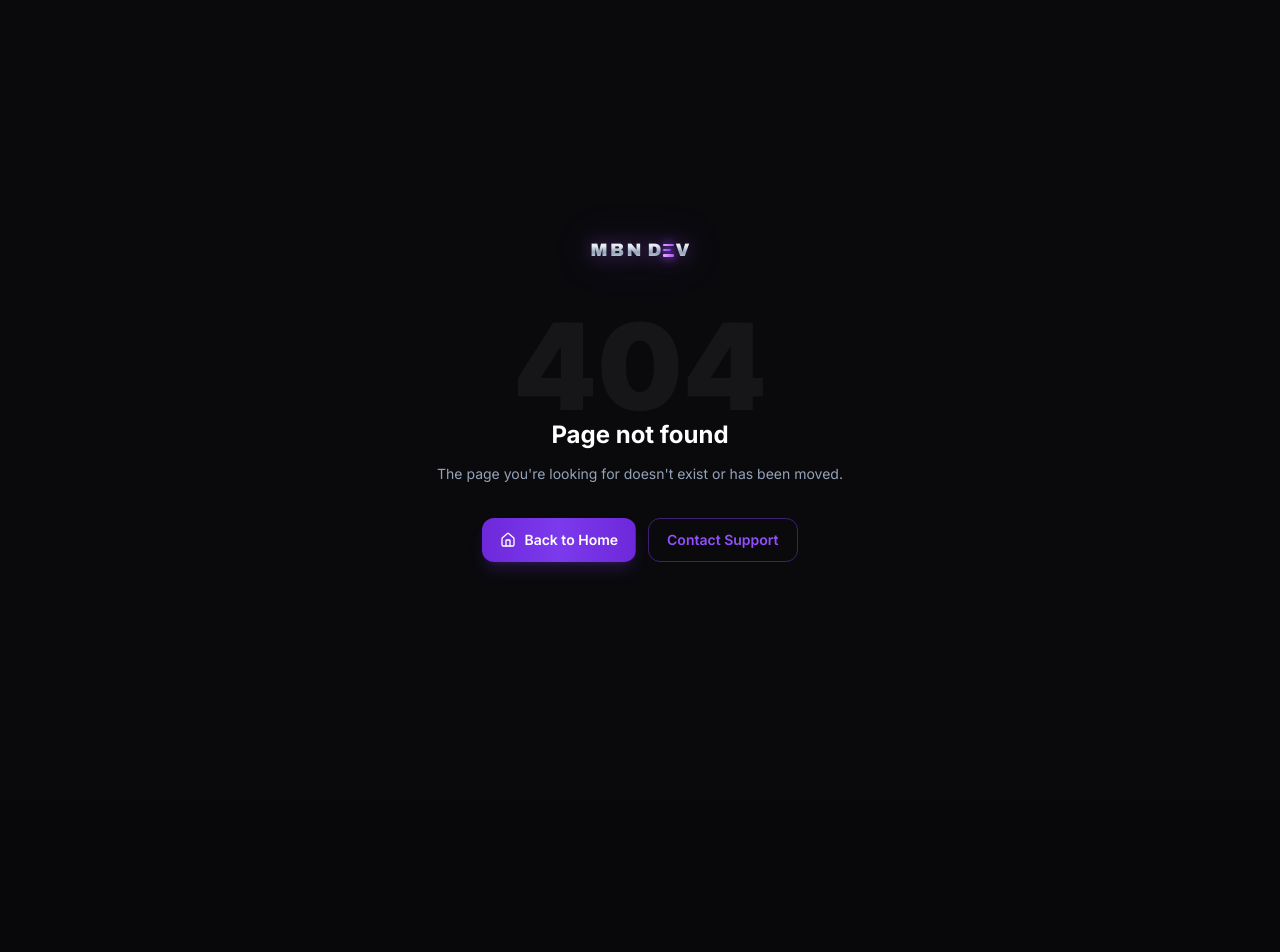
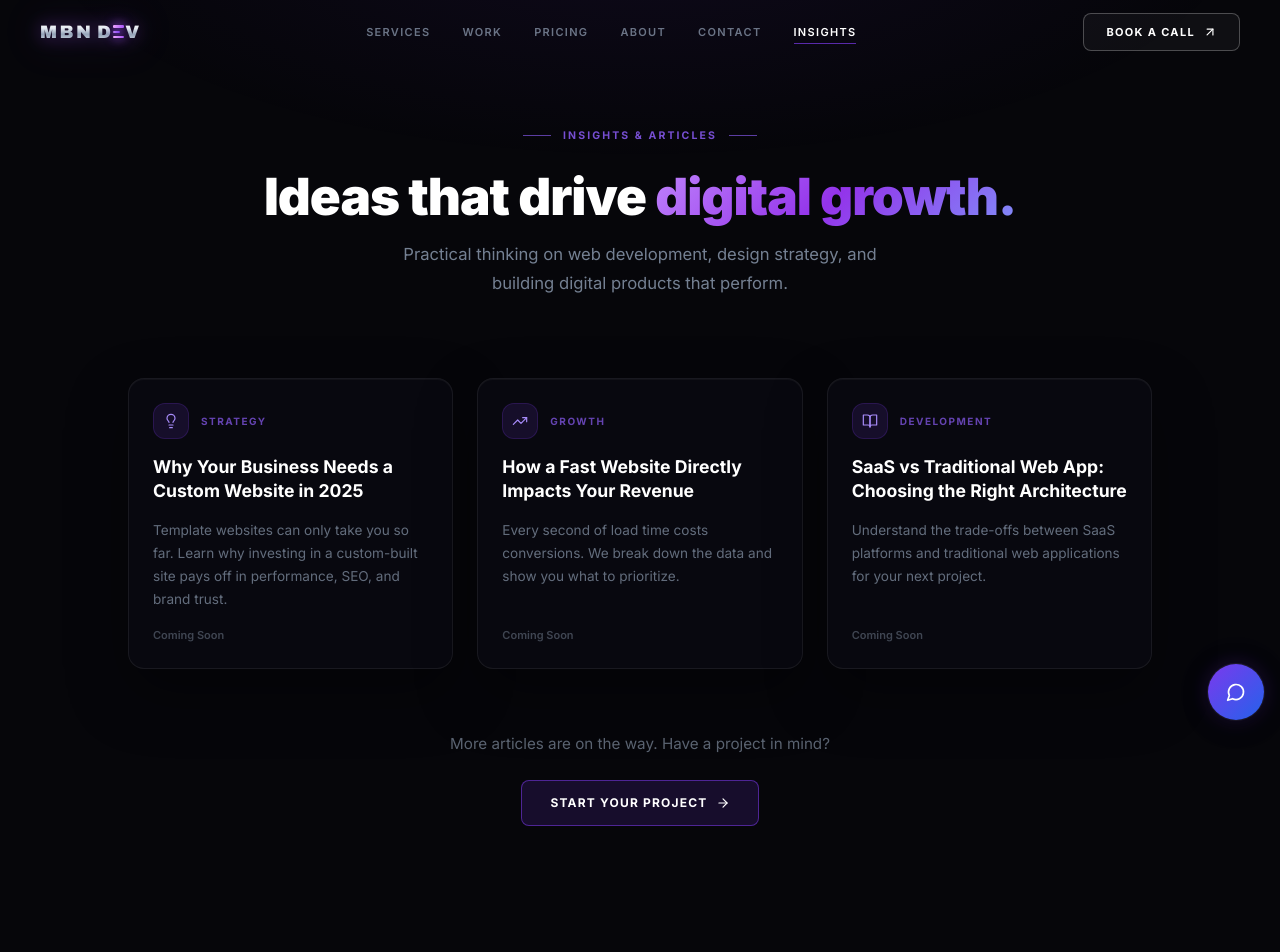
Before and after one commit to mounirbeni/mbndev, a Next.js app in the folder frontend/: page /insights in a window 1280 px wide. Before the commit this address had no page. Shown: the top 952 px of the page. Before the commit the page ends 800 px from the top, so only its background shows below. Built offline with nearby package versions, Linux system fonts and the light colour scheme.

Commit message:
Add insights page — was untracked and missing from deployment
Co-Authored-By: Claude Opus 4.6 <noreply@anthropic.com>

```diff
--- /dev/null
+++ b/frontend/src/app/insights/page.tsx
@@ -0,0 +1,203 @@
+'use client';
+
+import { motion } from 'framer-motion';
+import { BookOpen, Lightbulb, TrendingUp, ArrowRight } from 'lucide-react';
+import Link from 'next/link';
+import PublicLayout from '@/components/landing/PublicLayout';
+
+const ARTICLES = [
+  {
+    icon: Lightbulb,
+    tag: 'Strategy',
+    title: 'Why Your Business Needs a Custom Website in 2025',
+    excerpt: 'Template websites can only take you so far. Learn why investing in a custom-built site pays off in performance, SEO, and brand trust.',
+    date: 'Coming Soon',
+  },
+  {
+    icon: TrendingUp,
+    tag: 'Growth',
+    title: 'How a Fast Website Directly Impacts Your Revenue',
+    excerpt: 'Every second of load time costs conversions. We break down the data and show you what to prioritize.',
+    date: 'Coming Soon',
+  },
+  {
+    icon: BookOpen,
+    tag: 'Development',
+    title: 'SaaS vs Traditional Web App: Choosing the Right Architecture',
+    excerpt: 'Understand the trade-offs between SaaS platforms and traditional web applications for your next project.',
+    date: 'Coming Soon',
+  },
+];
+
+const cardStyle = {
+  background: 'rgba(10,10,16,0.88)',
+  border: '1px solid rgba(255,255,255,0.07)',
+  backdropFilter: 'blur(24px)',
+  WebkitBackdropFilter: 'blur(24px)',
+  boxShadow: '0 1px 0 rgba(255,255,255,0.04) inset, 0 24px 60px rgba(0,0,0,0.35)',
+};
+
+export default function InsightsPage() {
+  return (
+    <PublicLayout>
+      {/* Hero */}
+      <section className="relative pt-32 pb-20 px-6 sm:px-10 lg:px-14 xl:px-20">
+        <div className="max-w-4xl mx-auto text-center">
+          <motion.div
+            initial={{ opacity: 0, y: 16 }}
+            animate={{ opacity: 1, y: 0 }}
+            transition={{ duration: 0.7 }}
+            className="flex items-center justify-center gap-3 mb-6"
+          >
+            <div style={{ width: 28, height: 1, background: 'rgba(139,92,246,0.65)' }} />
+            <span style={{
+              fontSize: '10.5px', fontWeight: 700,
+              letterSpacing: '0.2em', textTransform: 'uppercase',
+              color: 'rgba(139,92,246,0.85)',
+            }}>
+              Insights & Articles
+            </span>
+            <div style={{ width: 28, height: 1, background: 'rgba(139,92,246,0.65)' }} />
+          </motion.div>
+
+          <motion.h1
+            initial={{ opacity: 0, y: 24 }}
+            animate={{ opacity: 1, y: 0 }}
+            transition={{ duration: 0.9, delay: 0.1 }}
+            style={{
+              fontSize: 'clamp(2rem, 4vw, 3.5rem)',
+              fontWeight: 900,
+              lineHeight: 1.1,
+              letterSpacing: '-0.02em',
+              color: '#fff',
+              marginBottom: 16,
+            }}
+          >
+            Ideas that drive{' '}
+            <span style={{
+              background: 'linear-gradient(135deg, #c084fc 0%, #9333ea 50%, #818cf8 100%)',
+              WebkitBackgroundClip: 'text',
+              WebkitTextFillColor: 'transparent',
+              backgroundClip: 'text',
+            }}>
+              digital growth.
+            </span>
+          </motion.h1>
+
+          <motion.p
+            initial={{ opacity: 0, y: 14 }}
+            animate={{ opacity: 1, y: 0 }}
+            transition={{ duration: 0.8, delay: 0.2 }}
+            style={{
+              fontSize: 'clamp(0.9rem, 1.3vw, 1.05rem)',
+              lineHeight: 1.75,
+              color: 'rgba(148,163,184,0.78)',
+              maxWidth: 520,
+              margin: '0 auto',
+            }}
+          >
+            Practical thinking on web development, design strategy, and building digital products that perform.
+          </motion.p>
+        </div>
+      </section>
+
+      {/* Articles Grid */}
+      <section className="px-6 sm:px-10 lg:px-14 xl:px-20 pb-32">
+        <div className="max-w-5xl mx-auto grid gap-6 md:grid-cols-3">
+          {ARTICLES.map((a, i) => {
+            const Icon = a.icon;
+            return (
+              <motion.div
+                key={a.title}
+                initial={{ opacity: 0, y: 20 }}
+                animate={{ opacity: 1, y: 0 }}
+                transition={{ duration: 0.6, delay: 0.15 * i }}
+                className="rounded-2xl p-6 flex flex-col gap-4 group cursor-default transition-all duration-300"
+                style={{
+                  ...cardStyle,
+                }}
+                onMouseEnter={e => {
+                  (e.currentTarget as HTMLElement).style.borderColor = 'rgba(124,58,237,0.3)';
+                  (e.currentTarget as HTMLElement).style.transform = 'translateY(-2px)';
+                }}
+                onMouseLeave={e => {
+                  (e.currentTarget as HTMLElement).style.borderColor = 'rgba(255,255,255,0.07)';
+                  (e.currentTarget as HTMLElement).style.transform = 'none';
+                }}
+              >
+                <div className="flex items-center gap-3">
+                  <div
+                    className="flex items-center justify-center rounded-xl shrink-0"
+                    style={{
+                      width: 36, height: 36,
+                      background: 'rgba(124,58,237,0.12)',
+                      border: '1px solid rgba(124,58,237,0.2)',
+                    }}
+                  >
+                    <Icon className="w-4 h-4 text-violet-400" strokeWidth={1.8} />
+                  </div>
+                  <span style={{
+                    fontSize: '10px', fontWeight: 700,
+                    letterSpacing: '0.15em', textTransform: 'uppercase',
+                    color: 'rgba(139,92,246,0.7)',
+                  }}>
+                    {a.tag}
+                  </span>
+                </div>
+
+                <h3 style={{ fontSize: '1.1rem', fontWeight: 700, color: '#fff', lineHeight: 1.35 }}>
+                  {a.title}
+                </h3>
+
+                <p style={{ fontSize: '0.85rem', lineHeight: 1.7, color: 'rgba(148,163,184,0.65)', flex: 1 }}>
+                  {a.excerpt}
+                </p>
+
+                <div style={{ fontSize: '11px', fontWeight: 600, color: 'rgba(148,163,184,0.4)' }}>
+                  {a.date}
+                </div>
+              </motion.div>
+            );
+          })}
+        </div>
+
+        {/* CTA */}
+        <motion.div
+          initial={{ opacity: 0 }}
+          animate={{ opacity: 1 }}
+          transition={{ delay: 0.6 }}
+          className="max-w-5xl mx-auto mt-16 text-center"
+        >
+          <p style={{ fontSize: '0.95rem', color: 'rgba(148,163,184,0.6)', marginBottom: 24 }}>
+            More articles are on the way. Have a project in mind?
+          </p>
+          <Link
+            href="/request"
+            className="inline-flex items-center gap-2 transition-all duration-200"
+            style={{
+              padding: '13px 28px',
+              background: 'rgba(124,58,237,0.15)',
+              border: '1px solid rgba(124,58,237,0.55)',
+              borderRadius: '8px',
+              color: '#fff',
+              fontSize: '12px',
+              fontWeight: 700,
+              letterSpacing: '0.1em',
+              textTransform: 'uppercase',
+            }}
+            onMouseEnter={e => {
+              (e.currentTarget as HTMLElement).style.background = 'rgba(124,58,237,0.28)';
+              (e.currentTarget as HTMLElement).style.borderColor = 'rgba(168,85,247,0.7)';
+            }}
+            onMouseLeave={e => {
+              (e.currentTarget as HTMLElement).style.background = 'rgba(124,58,237,0.15)';
+              (e.currentTarget as HTMLElement).style.borderColor = 'rgba(124,58,237,0.55)';
+            }}
+          >
+            Start Your Project <ArrowRight className="w-3.5 h-3.5" />
+          </Link>
+        </motion.div>
+      </section>
+    </PublicLayout>
+  );
+}
```
